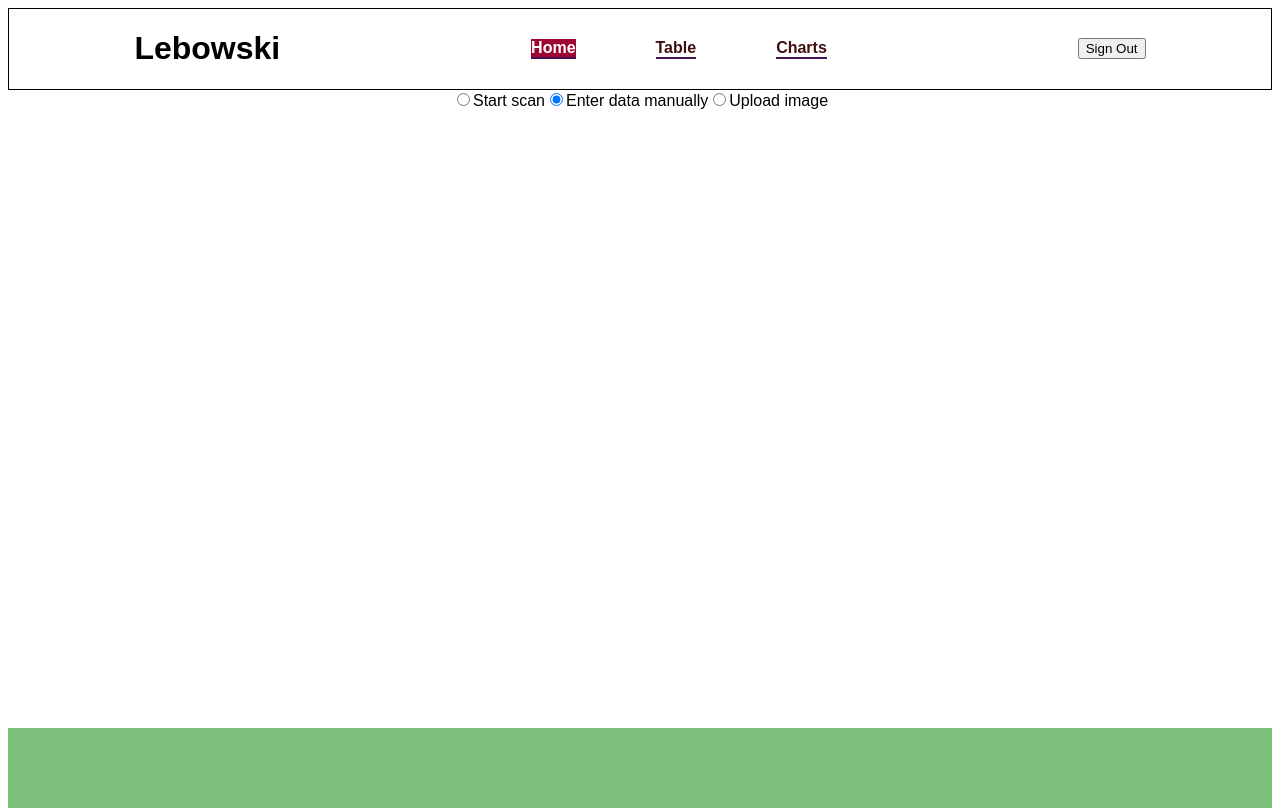
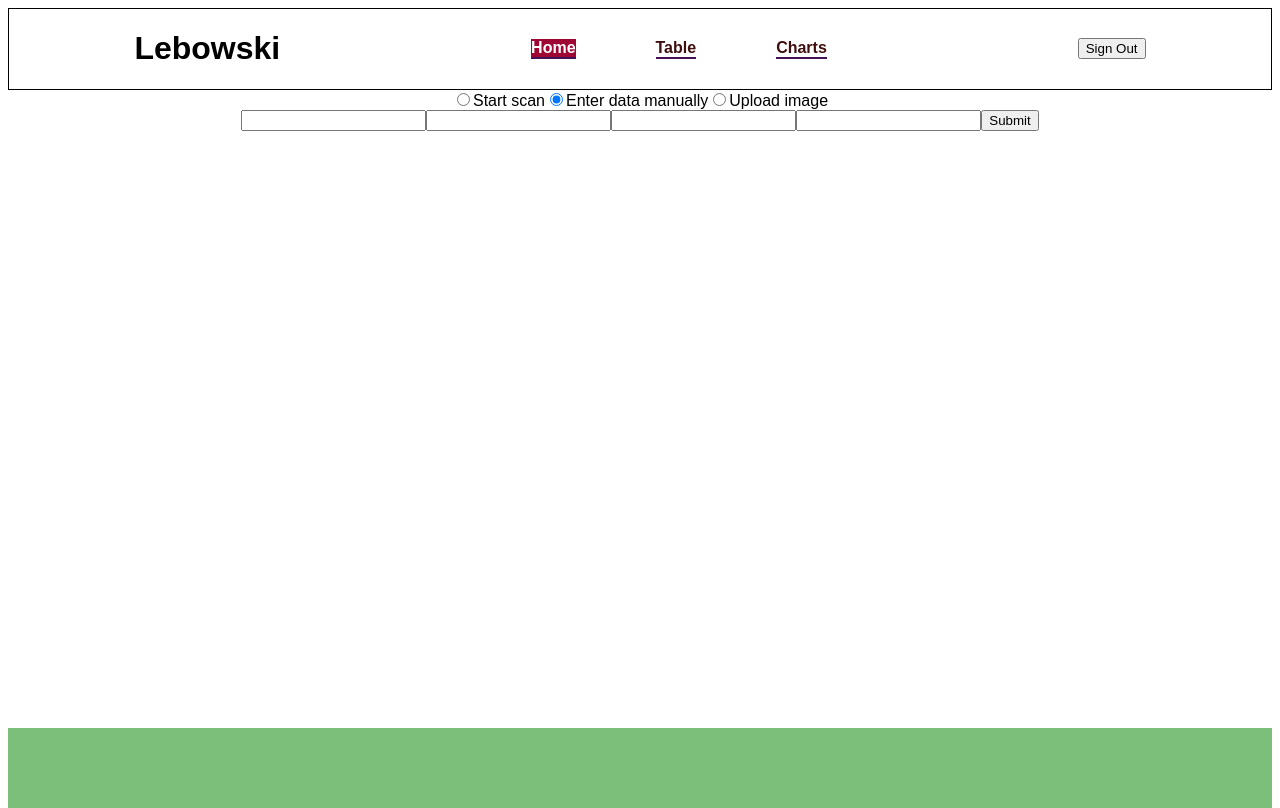
Before and after one commit to lu4ezar/lebowski, a React (Create React App) app: page / in a window 1280 px wide. Both pictures are taken after a click on the radio button "Enter data manually". Built offline with nearby package versions, Linux system fonts and the light colour scheme.

Commit message:
update Home + add form for manual mode

```diff
--- a/package.json
+++ b/package.json
@@ -22,7 +22,8 @@
     "react-qr-reader": "2.2.1",
     "react-router-dom": "5.2.0",
     "react-scripts": "4.0.3",
-    "react-table": "7.6.3"
+    "react-table": "7.6.3",
+    "yup": "0.32.9"
   },
   "devDependencies": {
     "@types/react": "17.0.0",
--- /dev/null
+++ b/src/Form.tsx
@@ -0,0 +1,43 @@
+import { Formik, Form as FForm, Field, ErrorMessage } from "formik";
+import * as yup from "yup";
+
+const Form = () => {
+  const schema = yup.object().shape({
+    product: yup.string(),
+    quantity: yup.number(),
+    priceForUnit: yup.number(),
+    totalPrice: yup.number()
+  });
+  return (
+    <div>
+      <Formik
+        initialValues={{
+          product: "",
+          quantity: "",
+          priceForUnit: "",
+          totalPrice: ""
+        }}
+        validationSchema={schema}
+        onSubmit={() => console.log("submitted: ")}
+      >
+        {({ isSubmitting }) => (
+          <FForm>
+            <Field type="product" name="product" />
+            <ErrorMessage name="product" component="div" />
+            <Field type="quantity" name="quantity" />
+            <ErrorMessage name="quantity" component="div" />
+            <Field type="priceForUnit" name="priceForUnit" />
+            <ErrorMessage name="priceForUnit" component="div" />
+            <Field type="totalPrice" name="totalPrice" />
+            <ErrorMessage name="totalPrice" component="div" />
+            <button type="submit" disabled={isSubmitting}>
+              Submit
+            </button>
+          </FForm>
+        )}
+      </Formik>
+    </div>
+  );
+};
+
+export default Form;
--- a/src/Home.tsx
+++ b/src/Home.tsx
@@ -1,4 +1,6 @@
 import React, { useState } from "react";
+import Scanner from "./Scanner";
+import Form from "./Form";
 
 enum Mode {
   Scan = "scan",
@@ -12,6 +14,7 @@ const Home = () => {
     setMode(e.target.value as Mode);
   };
   return (
+    <>
       <div>
         <input
           type="radio"
@@ -43,6 +46,10 @@ const Home = () => {
         />
         <label htmlFor="upload">Upload image</label>
       </div>
+      {mode === "scan" && <Scanner />}
+      {mode === "manual" && <Form />}
+      {mode === "upload" && <input type="file" />}
+    </>
   );
 };
 
```
Lines whose indentation alone changed are shown as unchanged.
